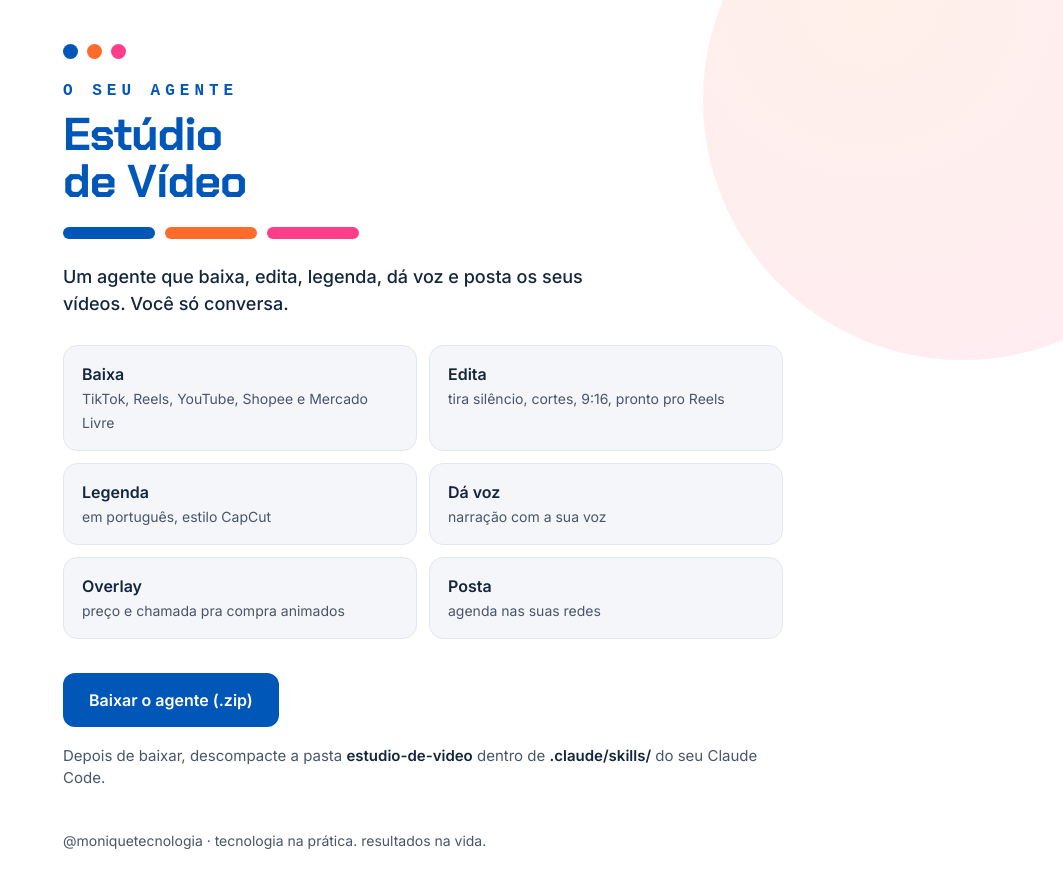
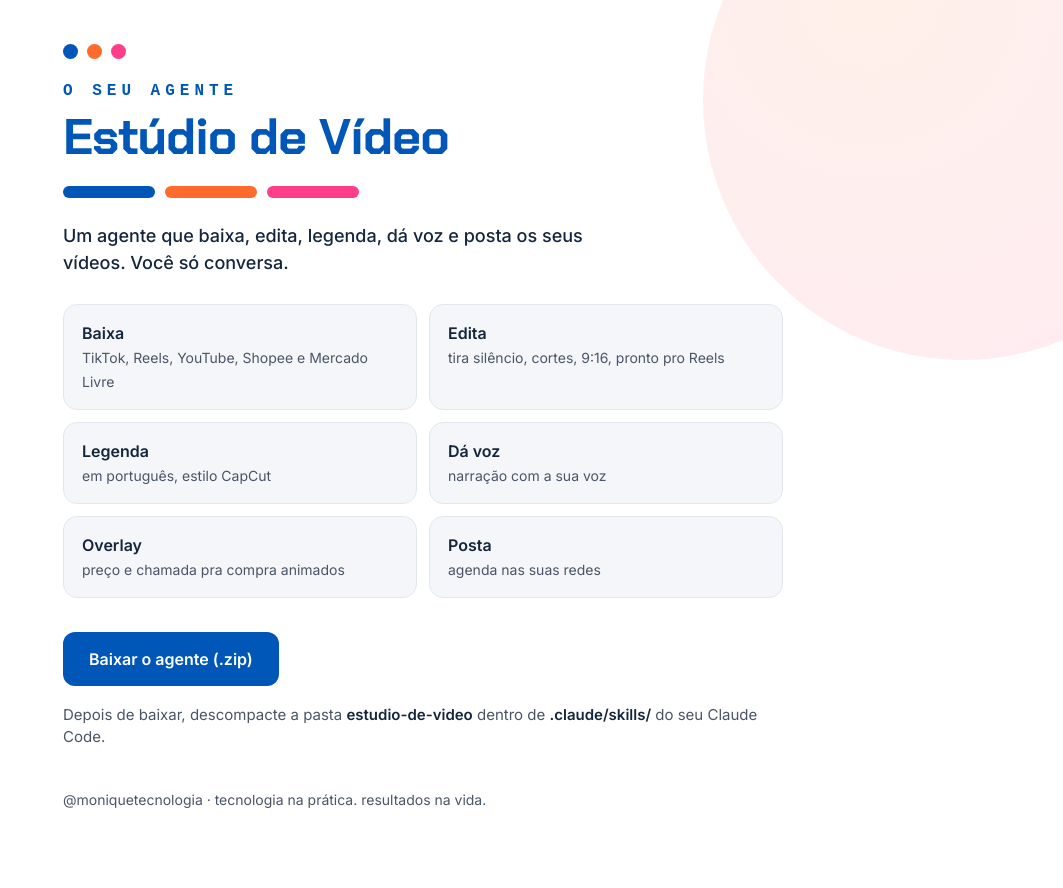
Before and after one commit to moniquewinternet-byte/estudio-de-video-kit, a plain HTML site: page agente/index.html in a window 1280 px wide. Shown: the whole page, without its empty margins (217-1280 px from the left). Drawn offline with Linux system fonts and the light colour scheme; a web font is replaced by a local one.

Commit message:
Titulo do agente em uma linha
Co-Authored-By: Claude Opus 4.8 <noreply@anthropic.com>

```diff
--- a/agente/index.html
+++ b/agente/index.html
@@ -20,7 +20,7 @@
   .dots{ display:flex; gap:9px; margin-bottom:20px; }
   .dots i{ width:15px; height:15px; border-radius:50%; display:inline-block; }
   .eyebrow{ font-family:'Doto','Courier New',monospace; font-weight:700; font-size:16px; letter-spacing:5px; color:var(--azul); text-transform:uppercase; }
-  h1{ font-family:'Chakra Petch',Georgia,serif; font-weight:700; color:var(--azul); font-size:46px; letter-spacing:-1px; line-height:1.02; margin-top:8px; }
+  h1{ font-family:'Chakra Petch',Georgia,serif; font-weight:700; color:var(--azul); font-size:clamp(30px,8vw,50px); letter-spacing:-1px; line-height:1.05; margin-top:8px; }
   .tri{ display:flex; gap:10px; margin-top:22px; }
   .tri span{ height:12px; width:92px; border-radius:6px; }
   .lead{ font-size:18px; color:var(--ink); margin-top:24px; max-width:560px; font-weight:500; }
@@ -40,7 +40,7 @@
 <div class="wrap">
   <div class="dots"><i style="background:#0057B8"></i><i style="background:#FF6B2B"></i><i style="background:#FF3E8A"></i></div>
   <p class="eyebrow">O seu agente</p>
-  <h1>Estúdio<br>de Vídeo</h1>
+  <h1>Estúdio de Vídeo</h1>
   <div class="tri"><span style="background:#0057B8"></span><span style="background:#FF6B2B"></span><span style="background:#FF3E8A"></span></div>
   <p class="lead">Um agente que baixa, edita, legenda, dá voz e posta os seus vídeos. Você só conversa.</p>
 
```
